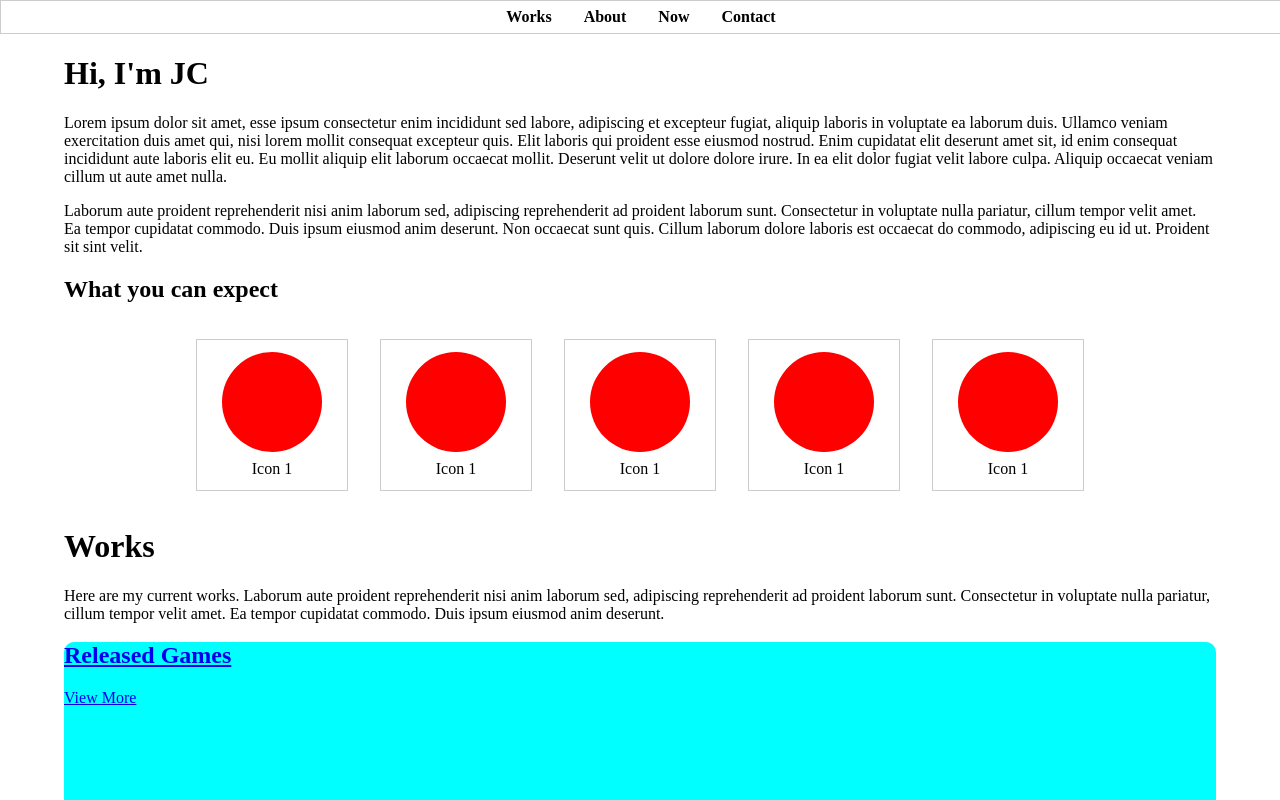
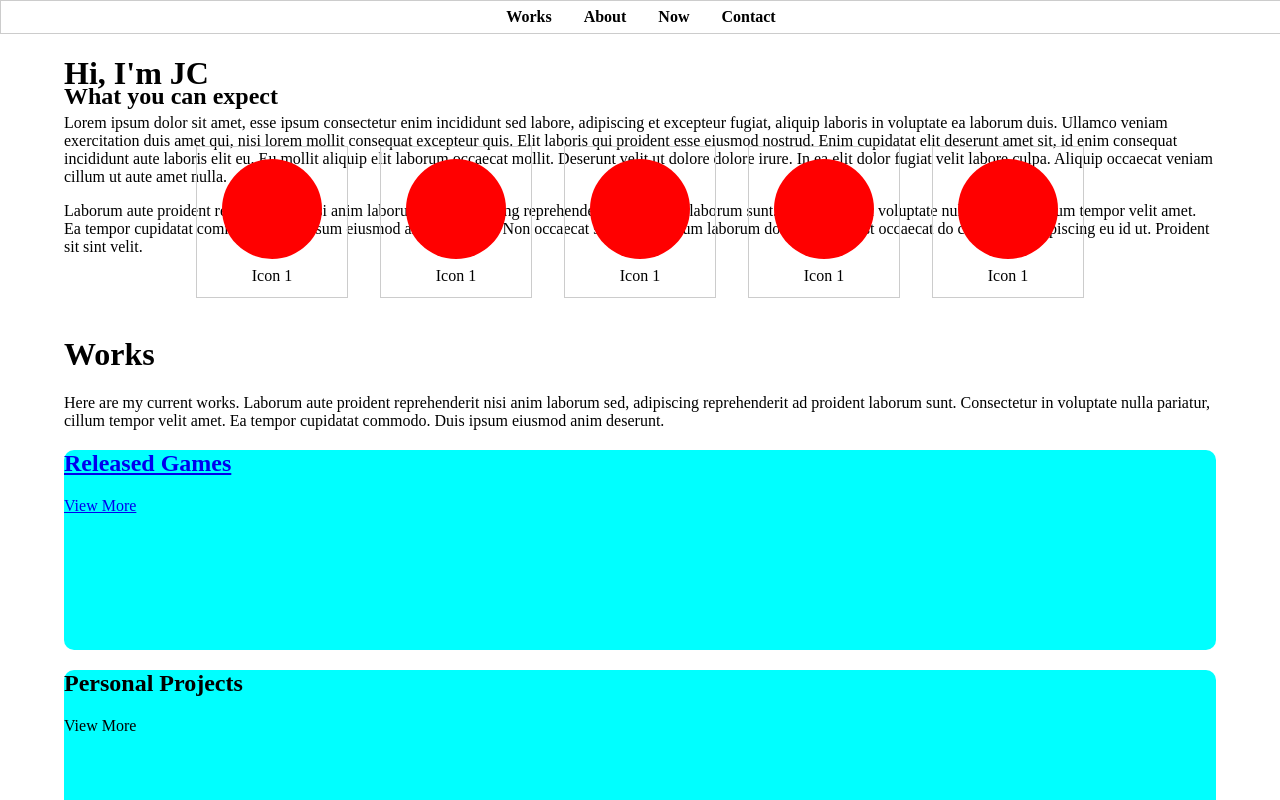
Before and after one commit to jcsantiago3/portfolio, a plain HTML site: page index.html in a window 1280 px wide. Shown: the top 800 px of the page. Drawn offline with Linux system fonts and the light colour scheme.

Commit message:
For OS Transfer

```diff
--- a/index.html
+++ b/index.html
@@ -18,7 +18,7 @@
 
     </header>
     <main>
-        <div>
+        <div id="hero">
             <h1>Hi, I'm JC</h1>
             <p>Lorem ipsum dolor sit amet, esse ipsum consectetur enim incididunt sed labore, adipiscing et excepteur
                 fugiat, aliquip laboris in voluptate ea laborum duis. Ullamco veniam exercitation duis amet qui, nisi
--- a/style.css
+++ b/style.css
@@ -6,6 +6,11 @@ body {
 
 main {
     padding: 0 5%;
+}
+
+#hero {
+    display: block;
+    height: 1vh;
 }
 
 .ClickableLink {
```
